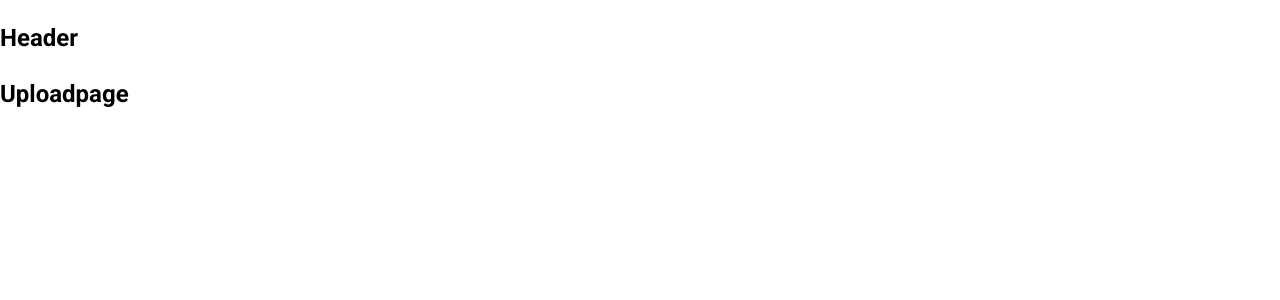
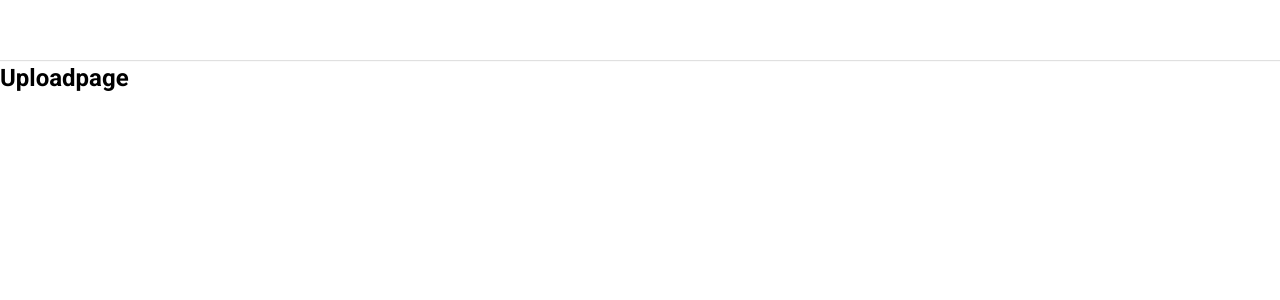
Before and after one commit to Anonymouskb17/tiktok-ui, a React (Create React App) app: page /upload in a window 1280 px wide. Shown: the top 300 px of the page. Built offline with nearby package versions, Linux system fonts and the light colour scheme.

Commit message:
css layout default

```diff
--- a/package.json
+++ b/package.json
@@ -3,6 +3,7 @@
   "version": "0.1.0",
   "private": true,
   "dependencies": {
+    "classnames": "^2.5.1",
     "cra-template": "1.2.0",
     "normalize.css": "^8.0.1",
     "react": "^19.0.0",
--- a/src/components/GlobalStyles/GlobalStyles.scss
+++ b/src/components/GlobalStyles/GlobalStyles.scss
@@ -4,8 +4,12 @@
 
 :root {
   --primary: #fe2c55;
+  --default-layout-header-height: 60px;
+  --default-layout-header-width: 1150px;
 }
 * {
+  margin: 0;
+  padding: 0;
   box-sizing: border-box;
 }
 html {
--- /dev/null
+++ b/src/components/Layout/DefaultLayout/DefaultLayout.module.scss
@@ -0,0 +1,13 @@
+.wrapper {
+  display: flex;
+  flex-direction: column;
+  align-items: center;
+}
+.container {
+  width: var(--default-layout-header-width);
+  display: flex;
+}
+
+.content {
+  flex: 1;
+}
--- /dev/null
+++ b/src/components/Layout/DefaultLayout/SideBar/SideBar.module.scss
@@ -0,0 +1,3 @@
+.wrapper {
+  width: 356px;
+}
--- a/src/components/Layout/DefaultLayout/SideBar/index.js
+++ b/src/components/Layout/DefaultLayout/SideBar/index.js
@@ -1,5 +1,14 @@
+import style from "./SideBar.module.scss";
+import classNames from "classnames/bind";
+
+const cx = classNames.bind(style);
+
 function SideBar() {
-  return <h2>SideBar</h2>;
+  return (
+    <aside className={cx("wrapper")}>
+      <h2>SideBar</h2>
+    </aside>
+  );
 }
 
 export default SideBar;
--- a/src/components/Layout/DefaultLayout/index.js
+++ b/src/components/Layout/DefaultLayout/index.js
@@ -1,13 +1,15 @@
 import Header from "../component/Header/index";
 import SideBar from "./SideBar/index";
-
+import style from "./DefaultLayout.module.scss";
+import classNames from "classnames/bind";
+const cx = classNames.bind(style);
 function DefaultLayout({ children }) {
   return (
-    <div>
+    <div className={cx("wrapper")}>
       <Header />
-      <div className="container">
+      <div className={cx("container")}>
         <SideBar />
-        <div className="content">{children}</div>
+        <div className={cx("content")}>{children}</div>
       </div>
     </div>
   );
--- a/src/components/Layout/HeaderOnly/index.js
+++ b/src/components/Layout/HeaderOnly/index.js
@@ -1,6 +1,6 @@
 import Header from "../component/Header/index";
 
-function DefaultLayout({ children }) {
+function HeaderOnly({ children }) {
   return (
     <div>
       <Header />
@@ -11,4 +11,4 @@
   );
 }
 
-export default DefaultLayout;
+export default HeaderOnly;
--- /dev/null
+++ b/src/components/Layout/component/Header/Header.module.scss
@@ -0,0 +1,11 @@
+.wrapper {
+  width: 100%;
+  height: var(--default-layout-header-height);
+  box-shadow: 0px 1px 1px rgb(0 0 0 /12%);
+  display: flex;
+  justify-content: center;
+}
+.inner {
+  height: 100%;
+  width: var(--default-layout-header-width);
+}
--- a/src/components/Layout/component/Header/index.js
+++ b/src/components/Layout/component/Header/index.js
@@ -1,5 +1,13 @@
+import styles from "./Header.module.scss";
+import classNames from "classnames/bind";
+
+const cx = classNames.bind(styles);
 function Header() {
-  return <h2>Header</h2>;
+  return (
+    <header className={cx("wrapper")}>
+      <div className={cx("inner")}></div>
+    </header>
+  );
 }
 
 export default Header;
```
Also changed, not shown: 1 other file (tests, documents, lock files or other folders).
